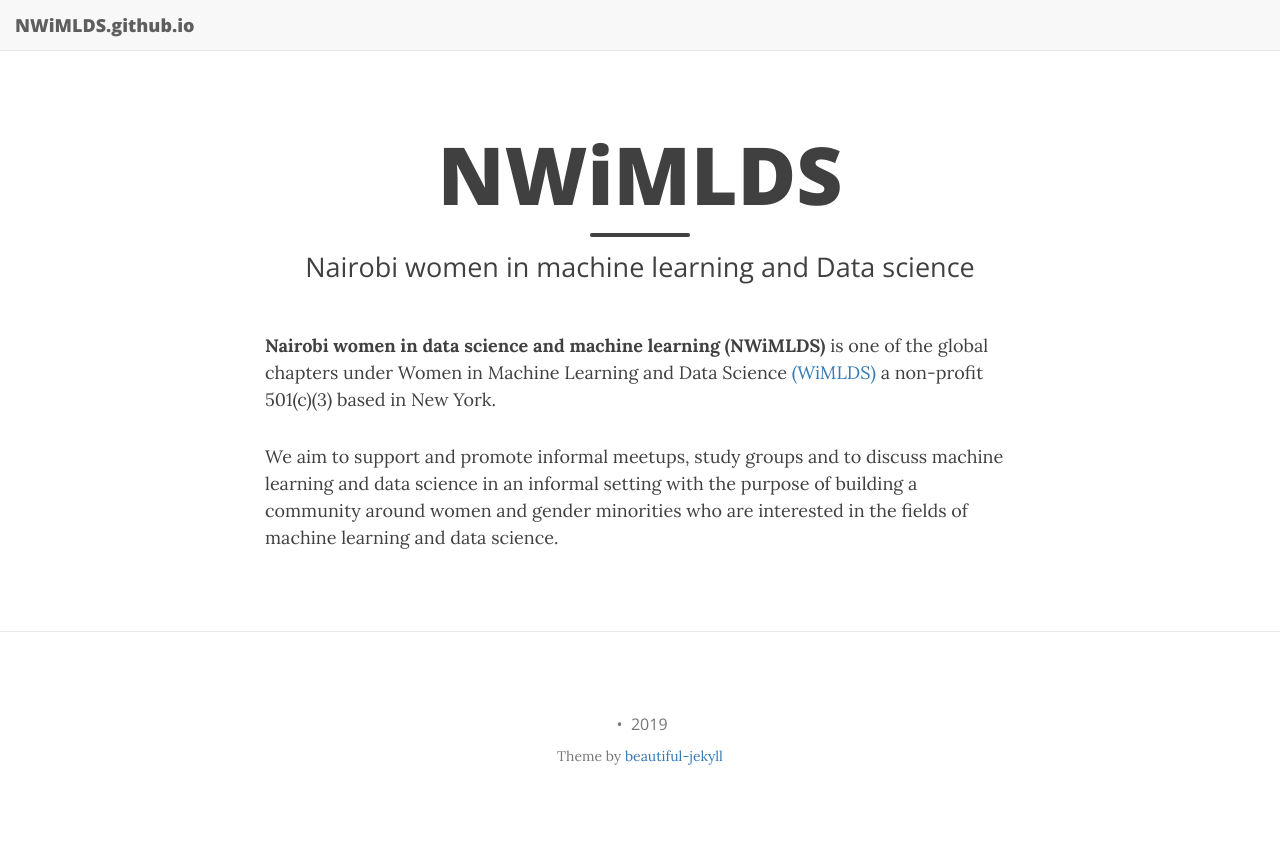
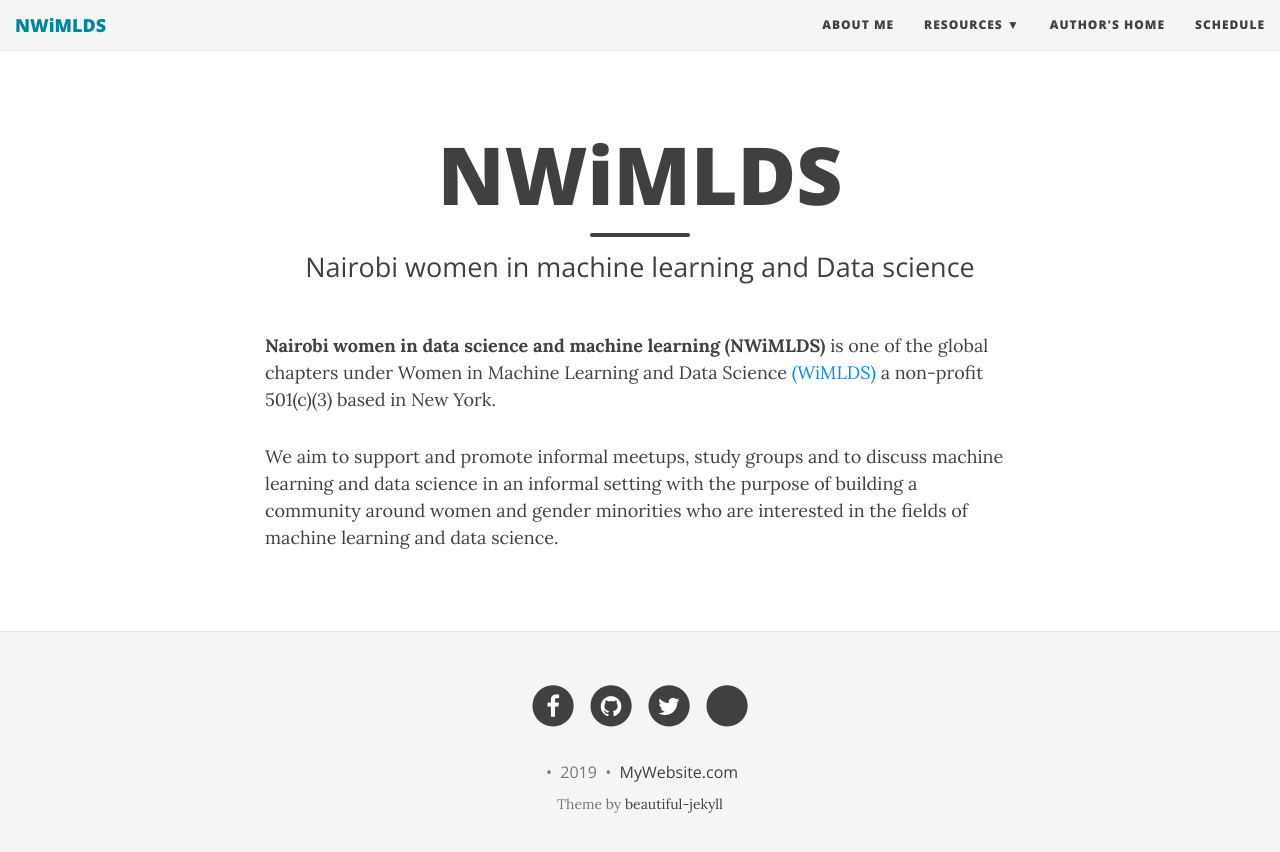
Before and after one commit to Mariam-ke/NWiMLDS.github.io, a Jekyll site: the page built from index.md, in a window 1280 px wide. Shown: the top 852 px of the page. Built offline with Jekyll 4.4.1, drawn with Linux system fonts in a browser that asks for light colours; nearby versions of some CDN libraries.

Commit message:
Update _config.yml

```diff
--- a/_config.yml
+++ b/_config.yml
@@ -4,8 +4,8 @@
 # baseurl is the website's URL without the hostname
 
 # If you are building a simple GitHub user page (https://username.github.io) then use these settings:
-url:"https://nwimlds.github.io"
-baseurl:"/nwimlds.github.io"
+url: "https://username.github.io"
+baseurl: ""
 
 # If you are building a GitHub project page then use these settings:
 #url: "http://username.github.io/projectname"
@@ -17,22 +17,23 @@
 title: NWiMLDS
 
 # Short description of your site
-description: Nairobi women in machine learning and Data science
+description: A virtual proof that name is awesome!
 
 # --- Navigation bar options --- #
 
 # List of links in the navigation bar
 navbar-links:
-  Schedule: "aboutme"
-  Events: ""
-  Master Class:
-    - Fast.ai: ""
-    - Master R in DS: ""
-    - Python for DS: ""
+  About Me: "aboutme"
+  Resources:
+    - Beautiful Jekyll: "http://deanattali.com/beautiful-jekyll/"
+    - Learn markdown: "http://www.markdowntutorial.com/"
+    - GitHub Pages: "https://pages.github.com/"
+  Author's home: "http://deanattali.com"
+  Schedule: ""
 
 # Image to show in the navigation bar - image must be a square (width = height)
 # Remove this parameter if you don't want an image in the navbar
- avatar: "/img/avatar-icon.png"
+# avatar: "/img/avatar-icon.png"
 
 # If you want to have an image logo in the top-left corner instead of the title text,
 # then specify the following parameter
@@ -73,11 +74,11 @@
 social-network-links:
 #  rss: true
 # email: "someone@example.com"
-# facebook: daattali
-# github: daattali
-  twitter: nwimds
+  facebook: daattali
+  github: daattali
+  twitter: daattali
 #  google-plus: +DeanAttali
-#  meetup: daattali
+  meetup: daattali
 #  xing: yourname
 #  stackoverflow: "3943160/daattali"
 #  snapchat: deanat78
@@ -92,11 +93,13 @@
 # Select which share links to show in posts
 share-links-active:
   twitter: true
-  # meetup: true
+  facebook: true
+  google: false
+  linkedin: true
 
 # How to display the link to the website in the footer
 # Remove this if you don't want a link in the footer
-url-pretty: "nwimlds.github.io"  # eg. "deanattali.com/beautiful-jekyll"
+url-pretty: "MyWebsite.com"  # eg. "deanattali.com/beautiful-jekyll"
 
 # --- Web Statistics Section --- #
 
```
